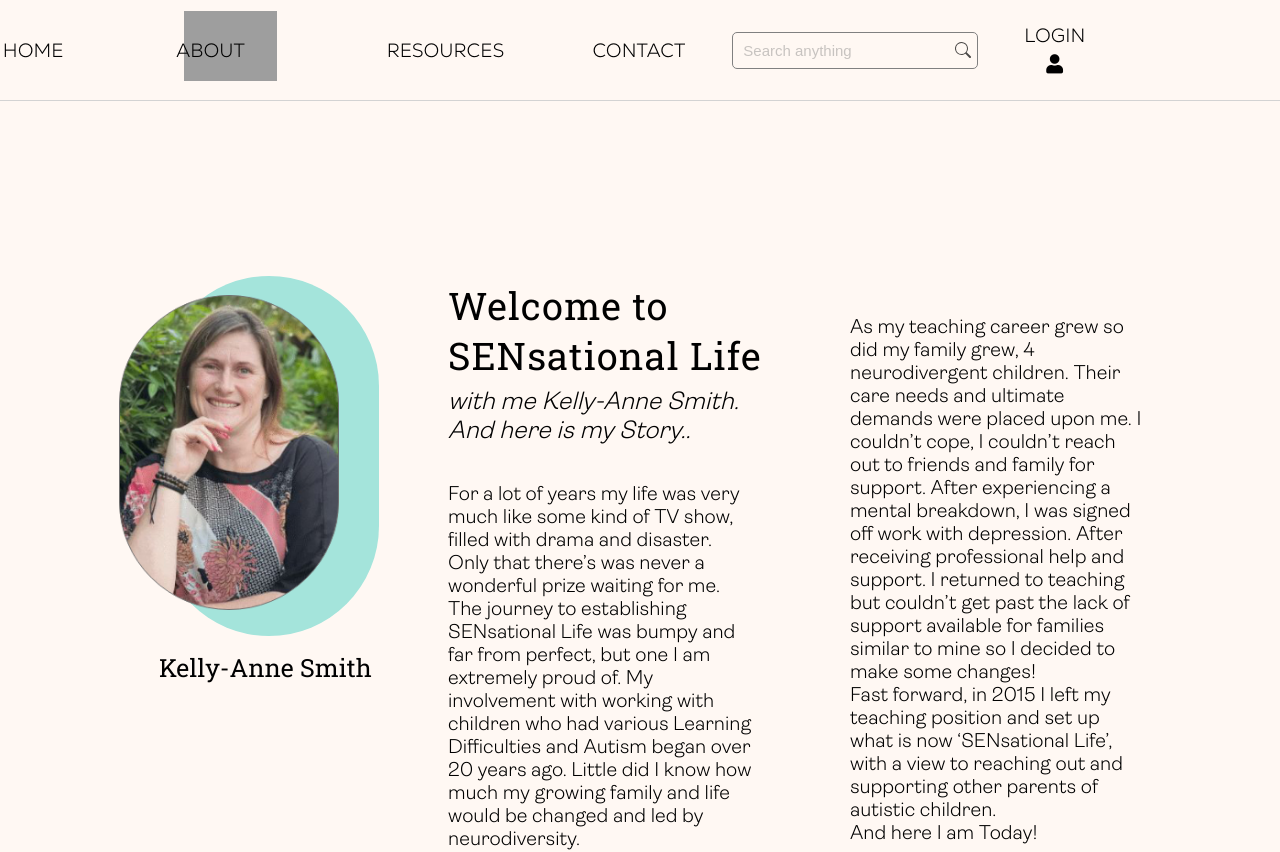
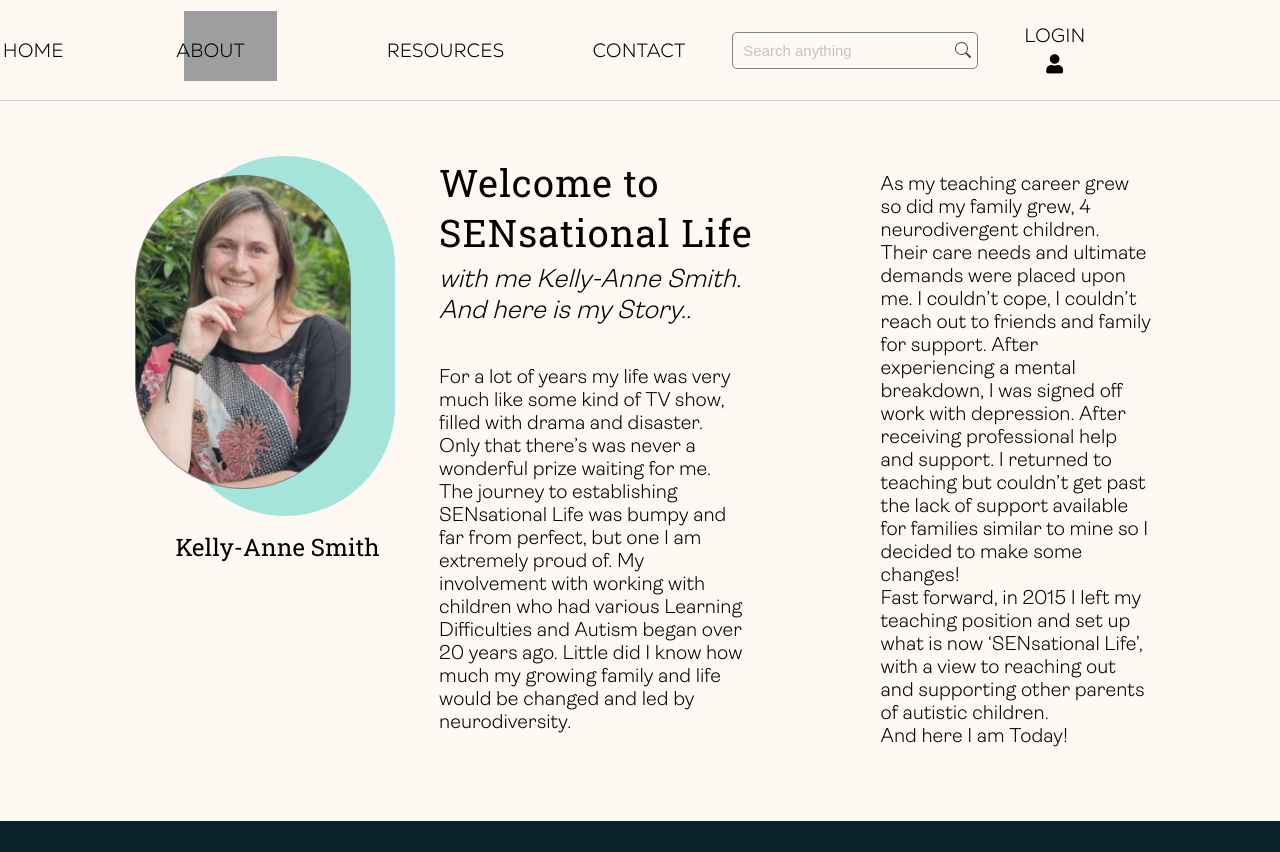
Before and after one commit to Sensational-Life/asd, a React (Create React App) app in the folder client/: page /about-us in a window 1280 px wide. Shown: the top 852 px of the page. Built offline with nearby package versions, Linux system fonts and the light colour scheme; grey boxes are pictures that could not be loaded.

Commit message:
update css to relative units

```diff
--- a/client/src/pages/AboutUsPage/AboutUsPage.css
+++ b/client/src/pages/AboutUsPage/AboutUsPage.css
@@ -1,72 +1,73 @@
 .about-us-main-container {
 	background-color: #fff8f3;
+	height: 45rem;
 }
 .about-us-hero-image img {
-	width: 220px;
-	height: 315px;
+	max-width: 13.75rem;
+	max-height: 19.6rem;
 	position: absolute;
-	top: 19px;
-	left: -40px;
+	top: 1.1875rem;
+	left: -2.5rem;
 }
 .about-us-img-container-colour-blob {
 	background-color: var(--green-bg-color);
-	height: 360px;
-	width: 220px;
+	height: 22.5rem;
+	width: 13.75rem;
 	border-radius: 130px;
-	bottom: 125px;
-	left: 21px;
+	bottom: 7.812rem;
+	left: 1.3125rem;
 	position: relative;
 }
 .about-us-name-tag {
 	font-family: "RobotoSlab-Regular";
-	font-size: 25px;
+	font-size: 1.5rem;
 	position: relative;
-	top: 375px;
+	top: 23.4375rem;
 }
 
 .about-us-content {
 	display: flex;
 	flex-direction: row;
-	height: 80vh;
+	height: 100%;
 	justify-content: center;
 	align-items: center;
-	column-gap: 90px;
+	column-gap: 5.625rem;
 }
 
 .about-us-content-middle-container {
 	display: flex;
 	flex-direction: column;
 	justify-content: center;
-	width: 312px;
-	height: 50vh;
+	width: 26ch;
+
 	padding: 0 0 30px 0;
 	font-family: "Ambit Light";
-	font-size: 20px;
+	font-size: 1.25rem;
 	text-align: left;
-	row-gap: 8px;
+	row-gap: 0.5rem;
 }
 .about-us-content-middle-container > p {
-	width: 305px;
+	width: 19rem;
 }
 .about-us-content-middle-container > h1 {
-	width: 315px;
-	font-size: 38px;
+	width: 20rem;
+	font-size: 2.375rem;
 	font-family: "RobotoSlab-Regular";
 	font-weight: lighter;
 	letter-spacing: 1px;
 }
 .about-us-content-middle-container > span {
-	font-size: 25px;
+	font-size: 1.625rem;
 	font-style: italic;
-	padding: 0 0 30px 0;
+	padding: 0 0 2rem 0;
 }
 .about-us-content-right-container {
-	width: 292px;
+	width: 20ch;
 	font-family: "Ambit Light";
-	font-size: 20px;
+	font-size: 1.25rem;
 }
-@media screen and (max-width: 1500px) {
-	.about-us-content {
-		height: 120vh;
+@media only screen and (max-width: 1600px) {
+	.about-us-img-container-colour-blob {
+		left: 2.9rem;
 	}
 }
--- a/client/src/pages/AboutUsPage/AboutUsPage.js
+++ b/client/src/pages/AboutUsPage/AboutUsPage.js
@@ -15,7 +15,7 @@
 								<div className="about-us-hero-image">
 									<img
 										src={KellyAnneImg}
-										alt="a mother kissing daughters forehead"
+										alt="Kelly Anne Smith"
 									/>
 								</div>
 								<div className="about-us-name-tag">
```
